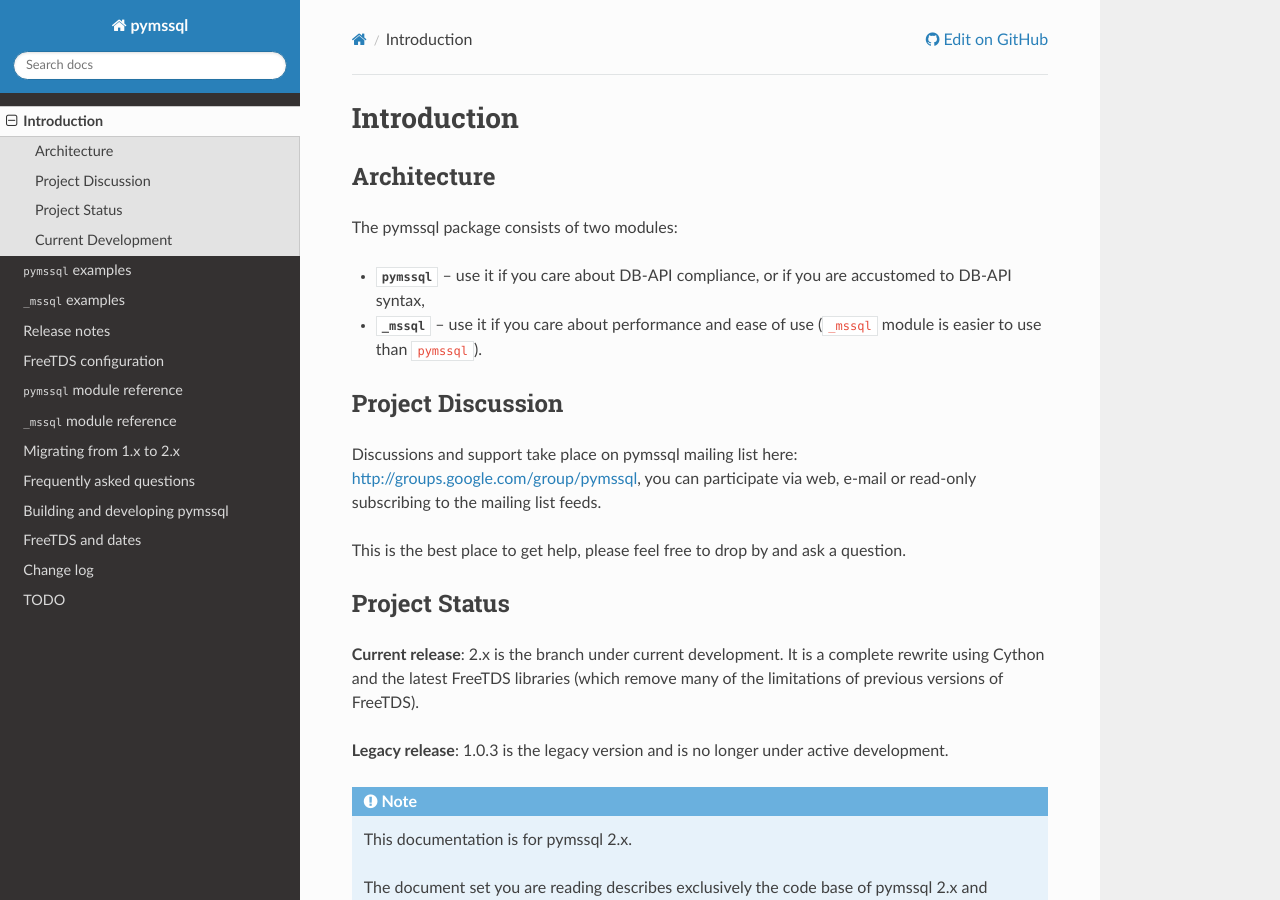
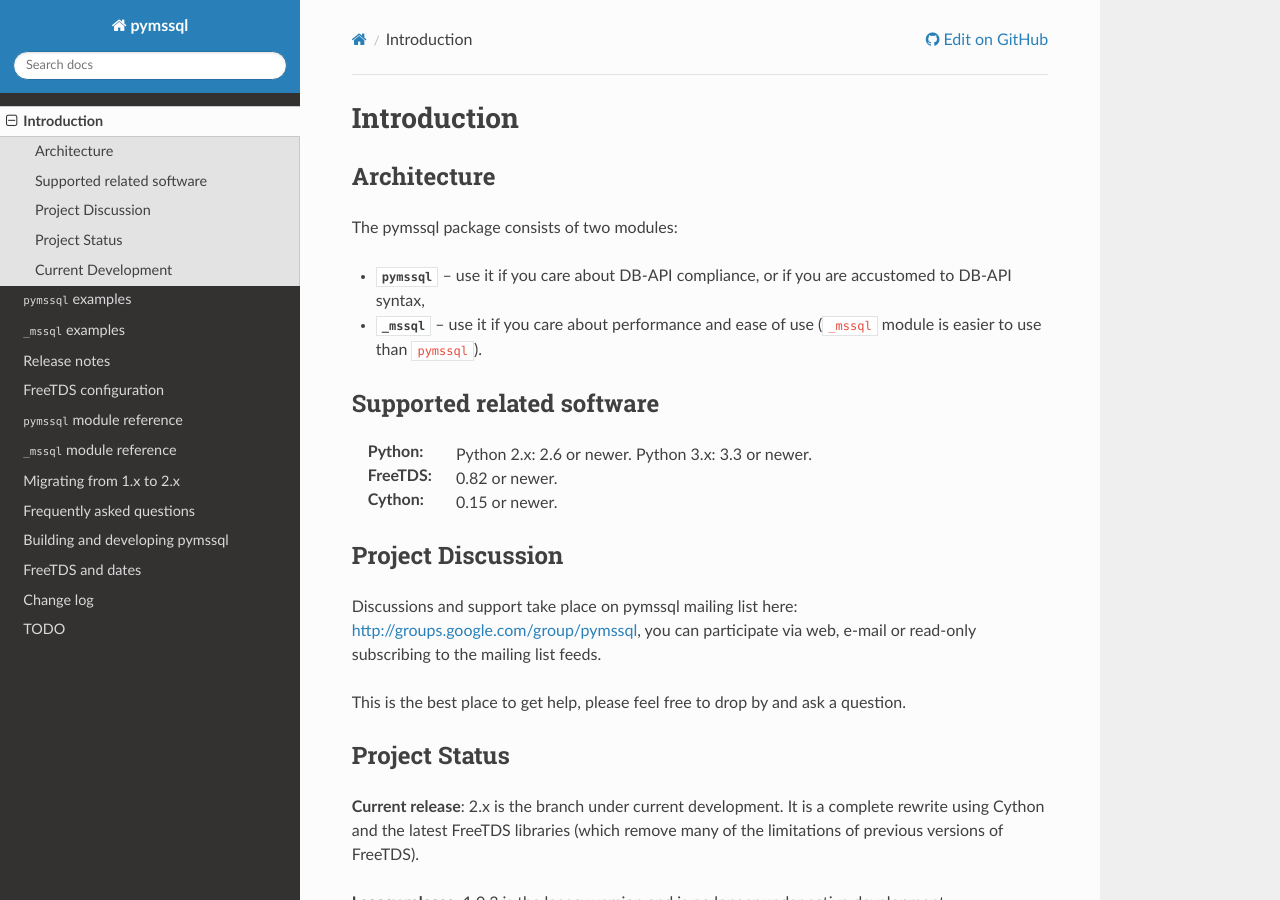
Before and after one commit to pymssql/pymssql, a Sphinx documentation site: the page built from docs/intro.rst, in a window 1280 px wide and 900 px high. Built offline with Sphinx 7.4.7 and the Read the Docs theme 2.0.0, drawn with Linux system fonts in a browser that asks for light colours.

Commit message:
Document minimum supported version of Python consistently.
Fixes #205.

```diff
--- a/README_building_and_developing.rst
+++ b/README_building_and_developing.rst
@@ -7,7 +7,7 @@
 
 To build pymssql you should have:
 
-* python >= 2.5 including development files. Please research your OS usual
+* python >= 2.6 including development files. Please research your OS usual
   software distribution channels, e.g, ``python-dev`` or ``python-devel``
   packages.
 * Cython >= 0.15
--- a/docs/intro.rst
+++ b/docs/intro.rst
@@ -11,6 +11,13 @@
   accustomed to DB-API syntax,
 * :mod:`_mssql` -- use it if you care about performance and ease of use
   (``_mssql`` module is easier to use than ``pymssql``).
+
+Supported related software
+==========================
+
+:Python: Python 2.x: 2.6 or newer. Python 3.x: 3.3 or newer.
+:FreeTDS: 0.82 or newer.
+:Cython: 0.15 or newer.
 
 Project Discussion
 ==================
```
Also changed, not shown: 2 other files.
